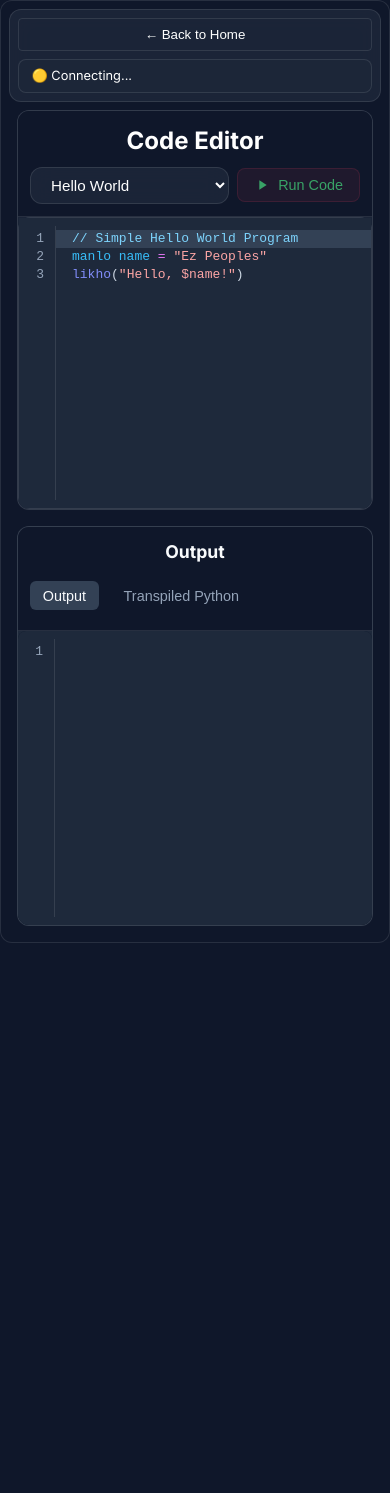
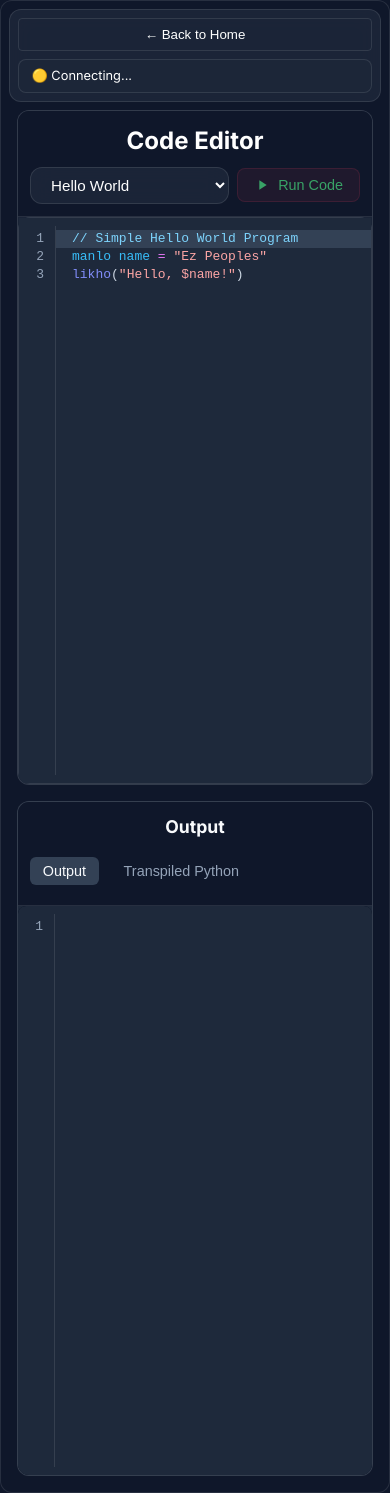
Before and after one commit to amanverma-765/Ez-Lang, a React (Vite) app: page /editor in a window 390 px wide. Before the commit the page ends 943 px from the top, so only its background shows below. Built offline with nearby package versions, Linux system fonts and the light colour scheme; no server answers.

Commit message:
updated some ui components

```diff
--- a/src/App.css
+++ b/src/App.css
@@ -316,6 +316,7 @@ body {
   flex: 1;
   padding: 0;
   background: #1E293B;
+  overflow: hidden;
 }
 
 .output-content {
@@ -664,6 +665,7 @@ body {
 .tab-content {
   background: #0F172A;
   border-radius: 8px;
+  overflow: hidden;
 }
 
 .output-content {
@@ -818,7 +820,7 @@ body {
   }
 
   .editor-section, .output-section {
-    height: 400px;
+    height: 80vh;
   }
 
   .code-editor, .output-content {
--- a/src/components/CodeEditor.jsx
+++ b/src/components/CodeEditor.jsx
@@ -147,7 +147,7 @@ export function CodeEditor() {
                     <div className="editor-header">
                         <h2>Code Editor</h2>
                         <div className="editor-actions">
-                        <select
+                            <select
                                 onChange={(e) => setCode(examples[e.target.value])}
                                 className="example-select glass"
                                 defaultValue="hello"
```
